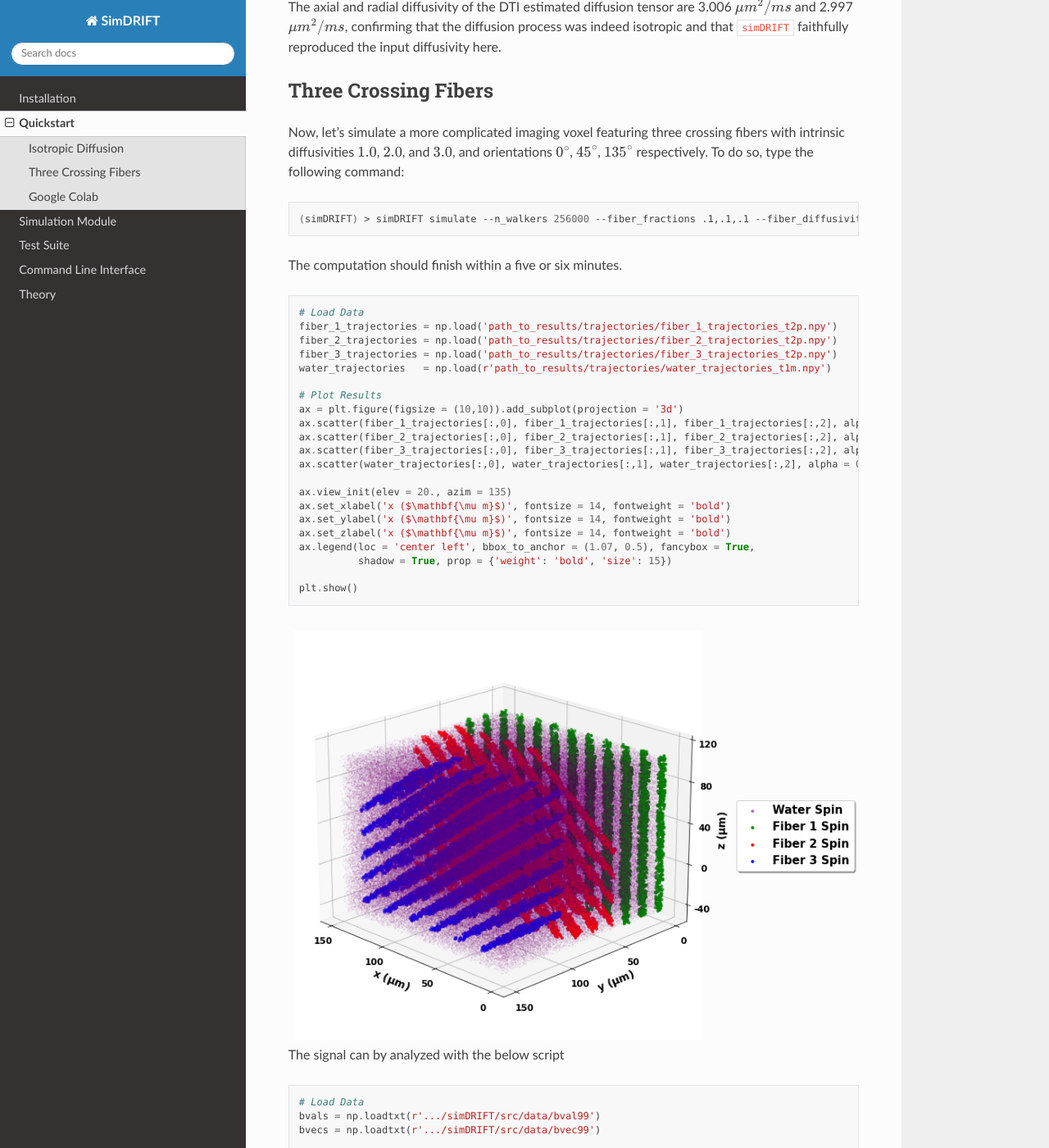
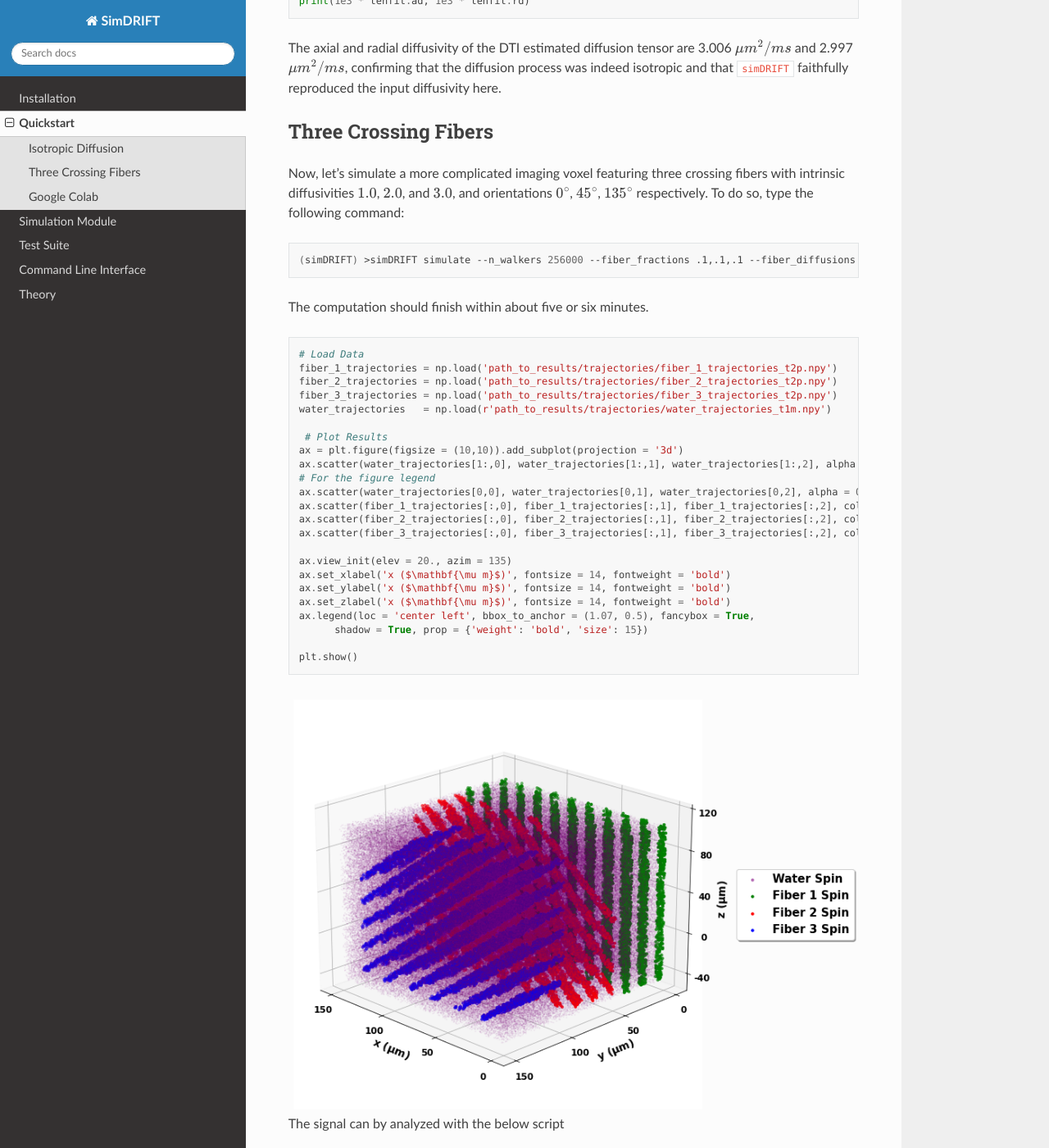
Before and after one commit to jacobblum/simDRIFT, a Sphinx documentation site: the page built from docs/source/quickstart-index.rst, in a window 1280 px wide and 1400 px high, scrolled down 2799 px. Shown: the whole window at 82% size. Built offline with Sphinx 7.4.7 and the Read the Docs theme 2.0.0, drawn with Linux system fonts in a browser that asks for light colours; some of the changed text lies outside the part shown.

Commit message:
Update quickstart-index.rst
fixed coding mistakes

```diff
--- a/docs/source/quickstart-index.rst
+++ b/docs/source/quickstart-index.rst
@@ -23,7 +23,7 @@
 
 .. code-block:: bash
 
-    (simDRIFT) >simDRIFT simulate --n_walkers 256000 --water_diffusivity 3.0 --fiber_fractions 0. --diff_scheme DBSI_99 --fiber_diffusions 0. -- fiber_radii 1. --theta 0.
+    (simDRIFT) >simDRIFT simulate --n_walkers 256000 --water_diffusivity 3.0 --fiber_fractions 0. --diff_scheme DBSI_99 --fiber_diffusions 0. --fiber_radii 1. --theta 0.
 
 The computation should finish within a minute or two, and the tool will produce the following files and directories:
 
@@ -45,7 +45,10 @@
 
     # Plot Results
     ax = plt.figure(figsize = (10,10)).add_subplot(projection = '3d')
-    ax.scatter(water_trajectories[:,0], water_trajectories[:,1], water_trajectories[:,2], alpha = 0.05, color = 'purple', s = 1)
+    ax.scatter(water_trajectories[1:,0], water_trajectories[1:,1], water_trajectories[1:,2], alpha = 0.05, color = 'purple', s = 1)
+
+    # For the figure legend
+    ax.scatter(water_trajectories[0,0], water_trajectories[0,1], water_trajectories[0,2], alpha = 0.5, color = 'purple', s = 50, label = 'water spin')
 
     ax.view_init(elev = 20., azim = 135)
     ax.set_xlabel('x ($\mathbf{\mu m}$)', fontsize = 14, fontweight = 'bold')
@@ -71,11 +74,11 @@
     water_signal = nb.load(r'.../signals/water_signal.nii').get_fdata()
 
     fig, ax = plt.subplots(figsize = (5,5))
-    ax.plot(bvals, water_signal, 'mx)
+    ax.plot(bvals, water_signal, 'mx')
     ax.set_yticks([0, 0.2, 0.6, 0.8, 1.0])
     ax.set_yticklabels([0, 0.2, 0.6, 0.8, 1.0], fontsize = 12, fontweight = 'bold')
     ax.set_xticks([0, 250, 500, 750, 1000, 1250, 1500])
-    ax.set_xticklabels([0, 250, 500, 750, 1000, 1250, 1500], fontsizse = 10, fontweight = 'bold')
+    ax.set_xticklabels([0, 250, 500, 750, 1000, 1250, 1500], fontsize = 10, fontweight = 'bold')
     ax.spines['top'].set_visible(False)
     ax.spines['right'].set_visible(False)
     ax.spines['left'].set_linewidth(2)
@@ -111,9 +114,9 @@
 
 .. code-block:: bash
 
-    (simDRIFT) > simDRIFT simulate --n_walkers 256000 --fiber_fractions .1,.1,.1 --fiber_diffusivities 1.,2.,3. --thetas 0,45,135 --fiber_radii 2.5,2.5,2.5 --cell_fractions 0.,0.
+    (simDRIFT) >simDRIFT simulate --n_walkers 256000 --fiber_fractions .1,.1,.1 --fiber_diffusions 1.,2.,3. --thetas 0,45,135 --fiber_radii 2.5,2.5,2.5 --cell_fractions 0.,0. --voxel_dims 150
 
-The computation should finish within a five or six minutes.
+The computation should finish within about five or six minutes.
 
 .. code-block:: python
 
@@ -124,19 +127,21 @@
     fiber_3_trajectories = np.load('path_to_results/trajectories/fiber_3_trajectories_t2p.npy')
     water_trajectories   = np.load(r'path_to_results/trajectories/water_trajectories_t1m.npy')
 
-    # Plot Results
+     # Plot Results
     ax = plt.figure(figsize = (10,10)).add_subplot(projection = '3d')
-    ax.scatter(fiber_1_trajectories[:,0], fiber_1_trajectories[:,1], fiber_1_trajectories[:,2], alpha = 0.05, color = 'green', s = 1)
-    ax.scatter(fiber_2_trajectories[:,0], fiber_2_trajectories[:,1], fiber_2_trajectories[:,2], alpha = 0.05, color = 'red', s = 1)
-    ax.scatter(fiber_3_trajectories[:,0], fiber_3_trajectories[:,1], fiber_3_trajectories[:,2], alpha = 0.05, color = 'blue', s = 1)
-    ax.scatter(water_trajectories[:,0], water_trajectories[:,1], water_trajectories[:,2], alpha = 0.05, color = 'purple', s = 1)
+    ax.scatter(water_trajectories[1:,0], water_trajectories[1:,1], water_trajectories[1:,2], alpha = 0.1, color = 'purple', s = 1)
+    # For the figure legend
+    ax.scatter(water_trajectories[0,0], water_trajectories[0,1], water_trajectories[0,2], alpha = 0.5, color = 'purple', label = 'water spin')
+    ax.scatter(fiber_1_trajectories[:,0], fiber_1_trajectories[:,1], fiber_1_trajectories[:,2], color = 'green', label = 'fiber 1 spin')
+    ax.scatter(fiber_2_trajectories[:,0], fiber_2_trajectories[:,1], fiber_2_trajectories[:,2], color = 'red',   label = 'fiber 2 spin')
+    ax.scatter(fiber_3_trajectories[:,0], fiber_3_trajectories[:,1], fiber_3_trajectories[:,2], color = 'blue',  label = 'fiber 3 spin')
 
     ax.view_init(elev = 20., azim = 135)
     ax.set_xlabel('x ($\mathbf{\mu m}$)', fontsize = 14, fontweight = 'bold')
     ax.set_ylabel('x ($\mathbf{\mu m}$)', fontsize = 14, fontweight = 'bold')
     ax.set_zlabel('x ($\mathbf{\mu m}$)', fontsize = 14, fontweight = 'bold')
     ax.legend(loc = 'center left', bbox_to_anchor = (1.07, 0.5), fancybox = True,
-              shadow = True, prop = {'weight': 'bold', 'size': 15})
+          shadow = True, prop = {'weight': 'bold', 'size': 15})
 
     plt.show()
 
@@ -165,12 +170,11 @@
     axs[1,0].plot(bvals, fiber_3_signal, 'bx')
     axs[1,1].plot(bvals, water_signal,   'mx')
 
-
-    for ax in axs.flatten()
+    for ax in axs.flatten():
         ax.set_yticks([0, 0.2, 0.6, 0.8, 1.0])
         ax.set_yticklabels([0, 0.2, 0.6, 0.8, 1.0], fontsize = 12, fontweight = 'bold')
         ax.set_xticks([0, 250, 500, 750, 1000, 1250, 1500])
-        ax.set_xticklabels([0, 250, 500, 750, 1000, 1250, 1500], fontsizse = 10, fontweight = 'bold')
+        ax.set_xticklabels([0, 250, 500, 750, 1000, 1250, 1500], fontsize = 10, fontweight = 'bold')
         ax.spines['top'].set_visible(False)
         ax.spines['right'].set_visible(False)
         ax.spines['left'].set_linewidth(2)
```
